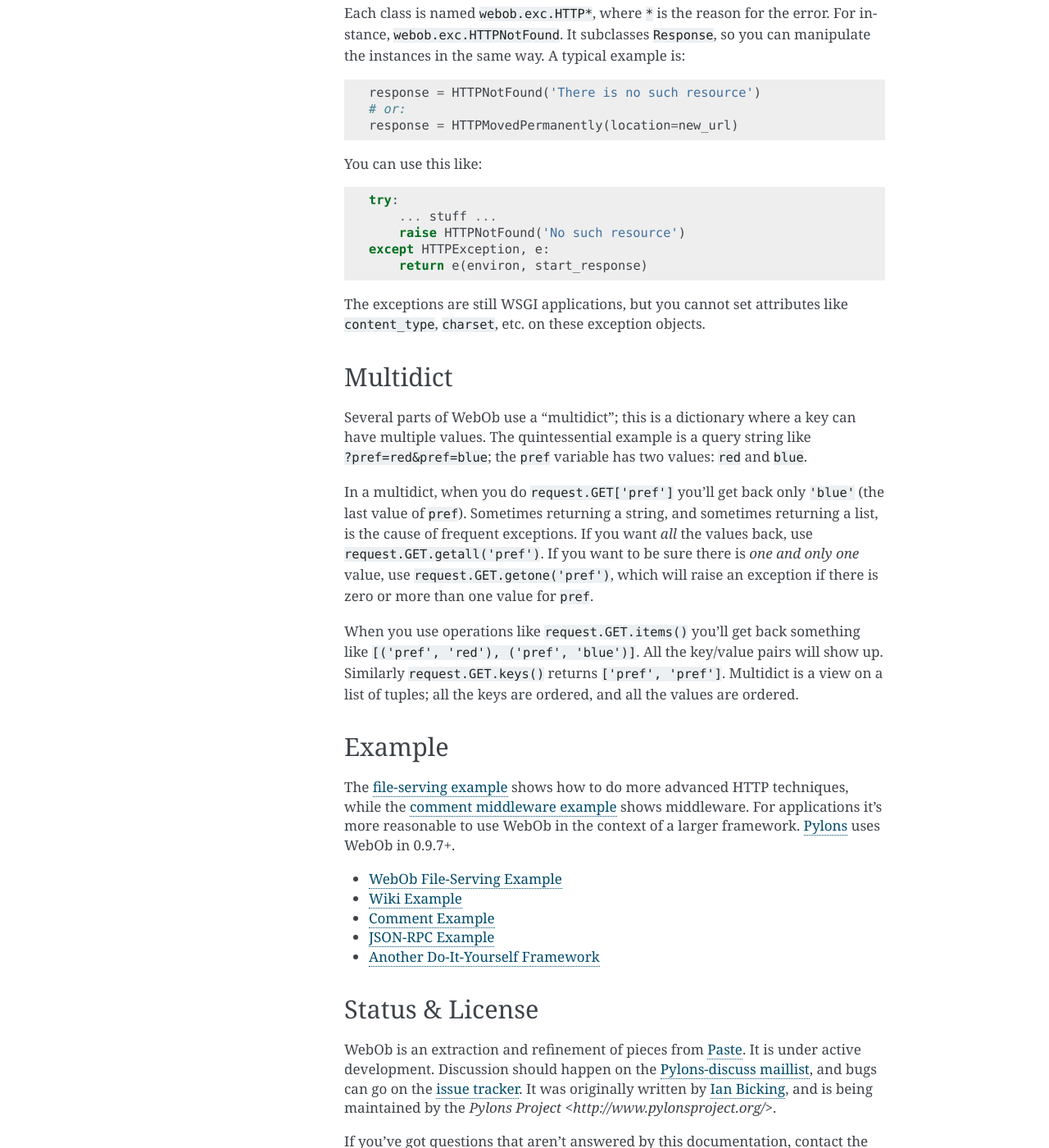
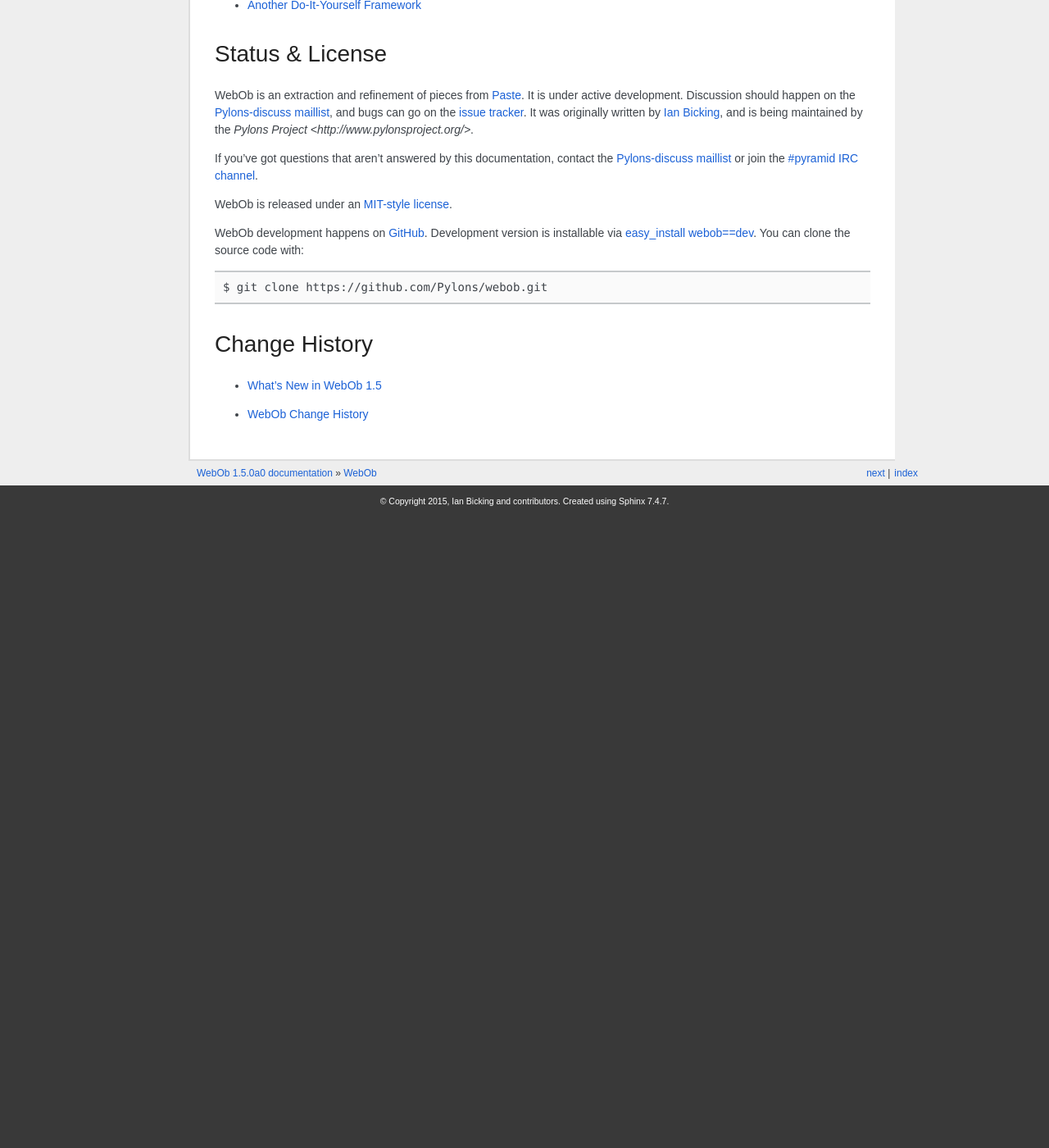
Before and after one commit to Pylons/webob, a Sphinx documentation site: the page built from docs/index.txt, in a window 1280 px wide and 1400 px high, scrolled down 5508 px. Shown: the whole window at 82% size. Built offline with Sphinx 7.4.7, drawn with Linux system fonts in a browser that asks for light colours; some web fonts are replaced; after the commit the page ends 6138 px from its top, so only the background shows below that; some of the changed text lies outside the part shown.

Commit message:
Enable the Pylons Sphinx Theme

```diff
--- a/docs/conf.py
+++ b/docs/conf.py
@@ -2,6 +2,8 @@
 import sys
 import os
 import shlex
+
+import pylons_sphinx_themes
 
 extensions = [
     'sphinx.ext.autodoc',
@@ -50,7 +52,8 @@
 
 # -- Options for HTML output ---------------------------------------------
 
-html_theme = 'alabaster'
+html_theme = 'pyramid'
+html_theme_path = pylons_sphinx_themes.get_html_themes_path()
 
 html_static_path = ['_static']
 
```
